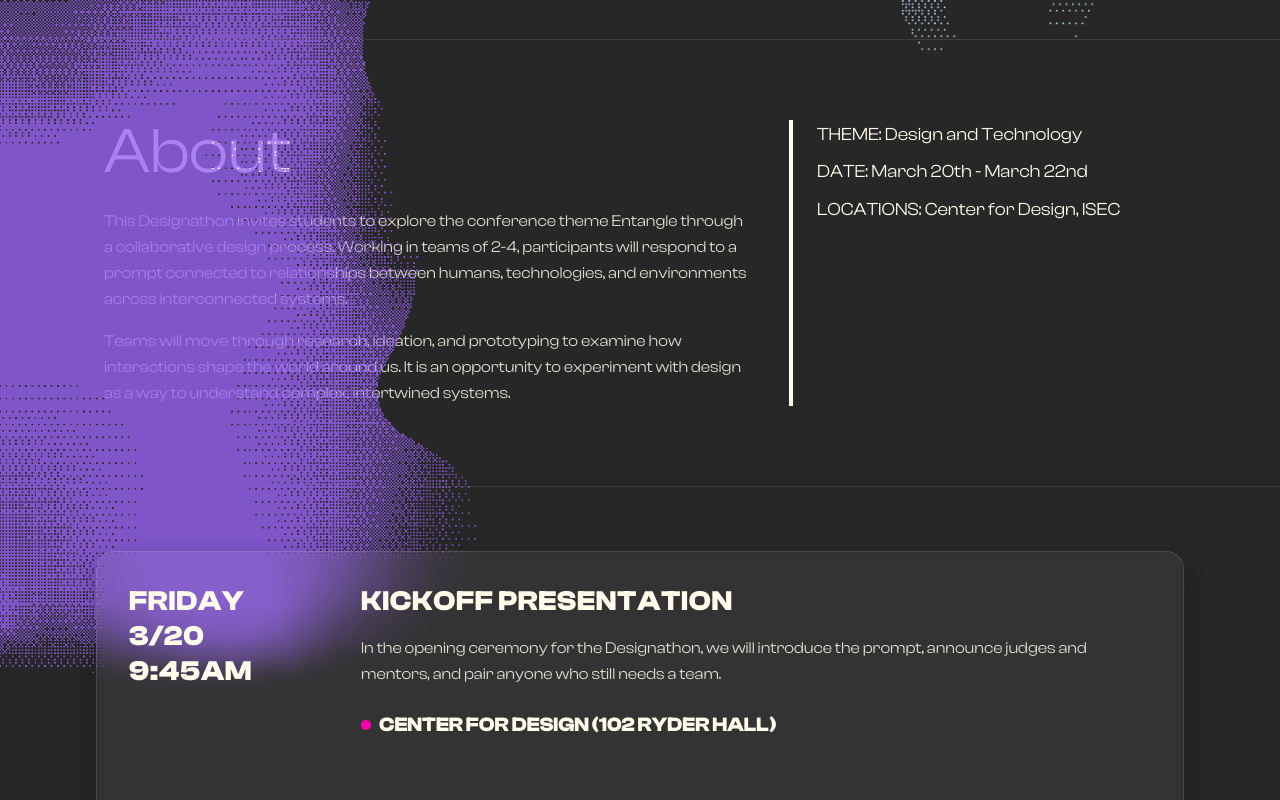
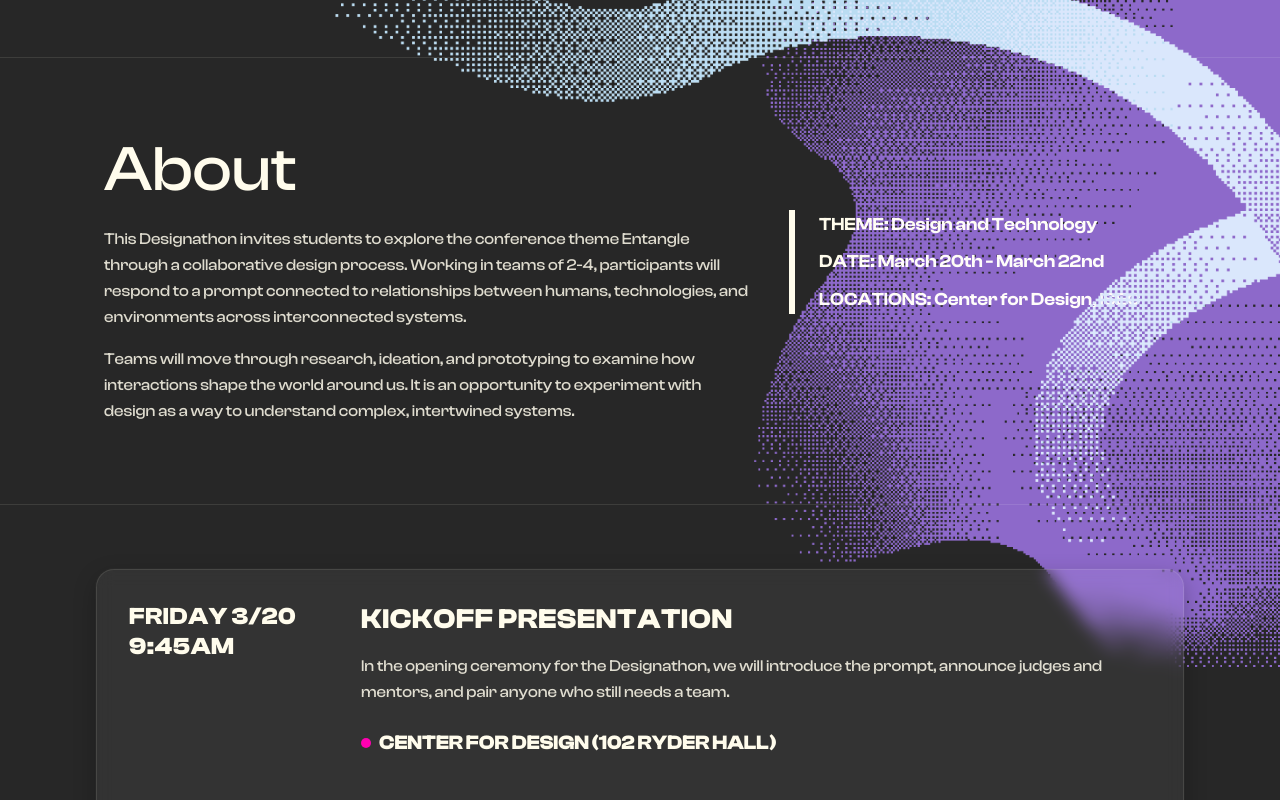
Before and after one commit to Scout-NU/conference-26, a Next.js app: page /designathon in a window 1280 px wide. Shown: the part 380-1180 px from the top of the page. Built offline with nearby package versions, Linux system fonts and the light colour scheme.

Commit message:
feat: Update vector sizing plus small fixes

```diff
--- a/app/designathon/page.tsx
+++ b/app/designathon/page.tsx
@@ -14,7 +14,7 @@ import {
 
 export default function DesignathonPage() {
   return (
-    <main className="relative overflow-hidden bg-charcoal text-cream">
+    <main className="relative overflow-hidden bg-charcoal text-cream font-medium">
       <DecorativeBackground />
       <HeroSection />
       <AboutSection />
--- a/components/designathon/AboutSection.tsx
+++ b/components/designathon/AboutSection.tsx
@@ -23,7 +23,7 @@ export default function AboutSection() {
           </div>
         </div>
 
-        <div className="border-l-4 border-cream pl-4 text-base leading-relaxed md:pl-6 md:text-lg">
+        <div className="mt-3 h-fit self-start border-l-[6px] border-cream pl-4 text-base leading-relaxed md:mt-8 md:pl-6 md:text-lg lg:mt-[4.5rem] font-semibold">
           <p>THEME: Design and Technology</p>
           <p className="mt-2">DATE: March 20th - March 22nd</p>
           <p className="mt-2">LOCATIONS: Center for Design, ISEC</p>
--- a/components/designathon/DecorativeBackground.tsx
+++ b/components/designathon/DecorativeBackground.tsx
@@ -5,7 +5,7 @@ export default function DecorativeBackground() {
     <>
       <div
         aria-hidden="true"
-        className="pointer-events-none absolute left-0 top-[-4rem] z-0 hidden h-[26rem] w-full overflow-hidden md:block md:top-[-6rem] md:h-[34rem]"
+        className="pointer-events-none absolute right-[-10rem] top-[-6rem] z-0 hidden h-[30rem] w-[120vw] max-w-none overflow-hidden md:block md:right-[-14rem] md:top-[-10rem] md:h-[46rem] md:w-[130vw] lg:right-[-25rem] lg:top-[5rem] lg:h-[58rem] lg:w-[140vw]"
       >
         <Image
           src="/assets/designathon/blue-vector.webp"
@@ -13,12 +13,12 @@ export default function DecorativeBackground() {
           fill
           priority
           sizes="100vw"
-          className="object-contain object-right-top opacity-95 mix-blend-screen"
+          className="object-contain object-right-top opacity-100 mix-blend-screen"
         />
       </div>
       <div
         aria-hidden="true"
-        className="pointer-events-none absolute left-[-18rem] top-[14rem] z-0 hidden h-[42rem] w-[42rem] overflow-hidden md:block md:left-[-22rem] md:top-[8rem] md:h-[56rem] md:w-[56rem]"
+        className="pointer-events-none absolute left-[-18rem] top-[14rem] hidden h-[42rem] w-[42rem] overflow-hidden md:block md:left-[-22rem] md:top-[8rem] md:h-[56rem] md:w-[56rem] lg:left-[47rem] lg:top-[-7rem] lg:h-[72rem] lg:w-[72rem]"
       >
         <Image
           src="/assets/designathon/purple-vector.webp"
--- a/components/designathon/HeroSection.tsx
+++ b/components/designathon/HeroSection.tsx
@@ -11,7 +11,7 @@ export default function HeroSection() {
           href="https://entangle-designation.devpost.com/"
           target="_blank"
           rel="noreferrer"
-          className="inline-flex min-h-11 items-center gap-2 rounded-full border border-cream/80 px-5 py-2.5 text-sm font-medium transition-colors hover:border-cream hover:bg-cream/5 focus-visible:outline-2 focus-visible:outline-offset-4 focus-visible:outline-lime md:px-7 md:text-base"
+          className="inline-flex min-h-14 items-center gap-2 rounded-full border border-cream/80 px-7 py-3 text-base font-semibold transition-colors hover:border-cream hover:bg-cream/5 focus-visible:outline-2 focus-visible:outline-offset-4 focus-visible:outline-lime md:min-h-16 md:px-9 md:text-lg"
         >
           Register Now
           <span aria-hidden="true">-&gt;</span>
--- a/components/designathon/ScheduleSection.tsx
+++ b/components/designathon/ScheduleSection.tsx
@@ -1,4 +1,19 @@
 import { DesignathonEvent } from "./types";
+
+function renderTimeLabel(time: string) {
+  const parts = time.trim().split(/\s+/);
+  if (parts.length < 3) return time;
+
+  const lastPart = parts[parts.length - 1];
+  const firstLine = parts.slice(0, -1).join(" ");
+
+  return (
+    <>
+      <span className="block">{firstLine}</span>
+      <span className="block">{lastPart}</span>
+    </>
+  );
+}
 
 function ScheduleEventRow({
   event,
@@ -9,8 +24,8 @@ function ScheduleEventRow({
 }) {
   return (
     <article className="space-y-5 pb-8 md:grid md:grid-cols-[12rem_1fr] md:gap-10 md:space-y-0 md:pb-10">
-      <h3 className="max-w-[18ch] text-lg font-bold uppercase leading-tight tracking-wide text-cream md:text-[1.75rem]">
-        {event.time}
+      <h3 className="max-w-[18ch] text-lg font-bold uppercase leading-tight tracking-wide text-cream md:text-[1.75rem] lg:text-[1.5rem]">
+        {renderTimeLabel(event.time)}
       </h3>
 
       <div className="space-y-4">
```
